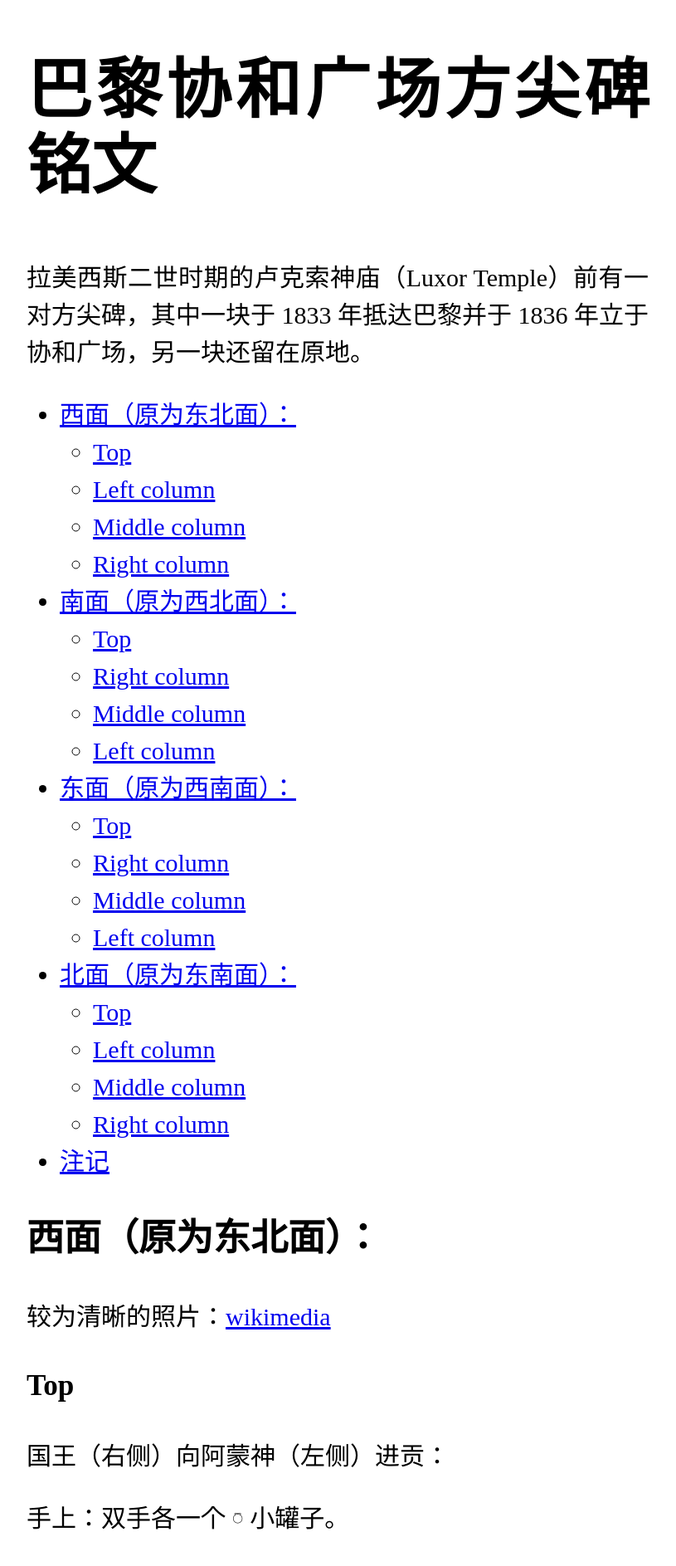
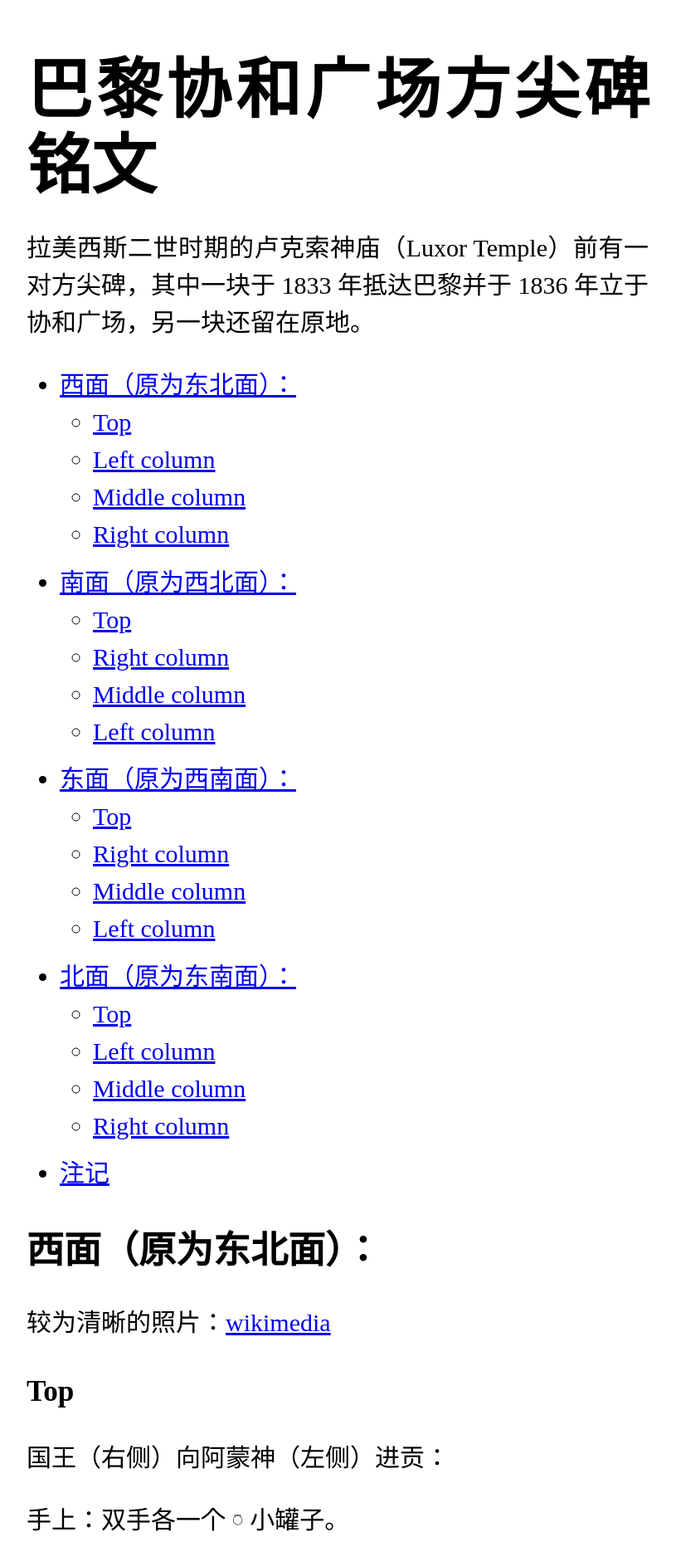
Before and after one commit to keinriesenradinparis/testing_local, a Jekyll site: the page built from _posts/2023-04-27-obelisque-concorde.md, in a window 1280 px wide. Shown: the top 1887 px of the page at 83% size, without its empty margins (233-1048 px from the left). Built offline with Jekyll 4.4.1, drawn with Linux system fonts in a browser that asks for light colours.

Commit message:
update light scss

```diff
--- a/_sass/styles_light.scss
+++ b/_sass/styles_light.scss
@@ -107,3 +107,14 @@
 th, td {
   padding-right: $spacing-unit; // or possibly $spacing-unit / 2
 }
+
+/**
+  * Set `margin-bottom` to maintain vertical rhythm
+  */
+h1, h2, h3, h4, h5, h6,
+p, blockquote, pre,
+ul, ol, dl, figure,
+details,
+%vertical-rhythm {
+  margin-bottom: $spacing-unit / 2;
+}
```
